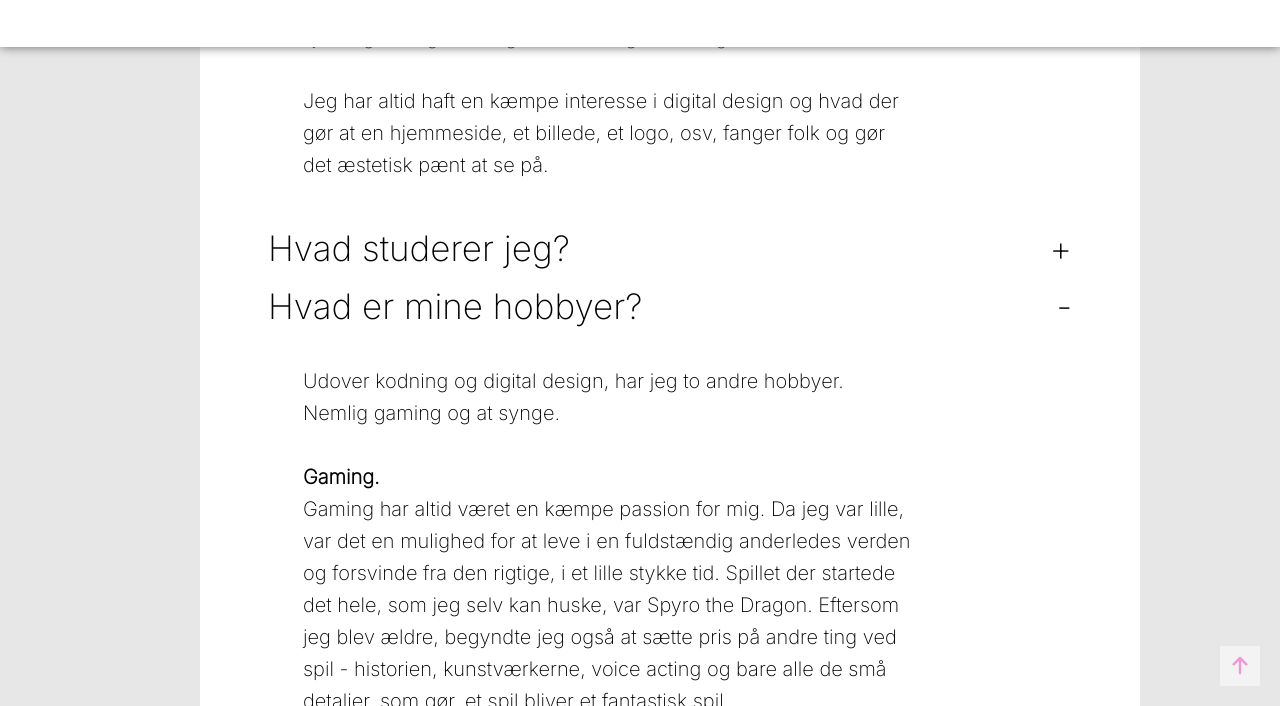
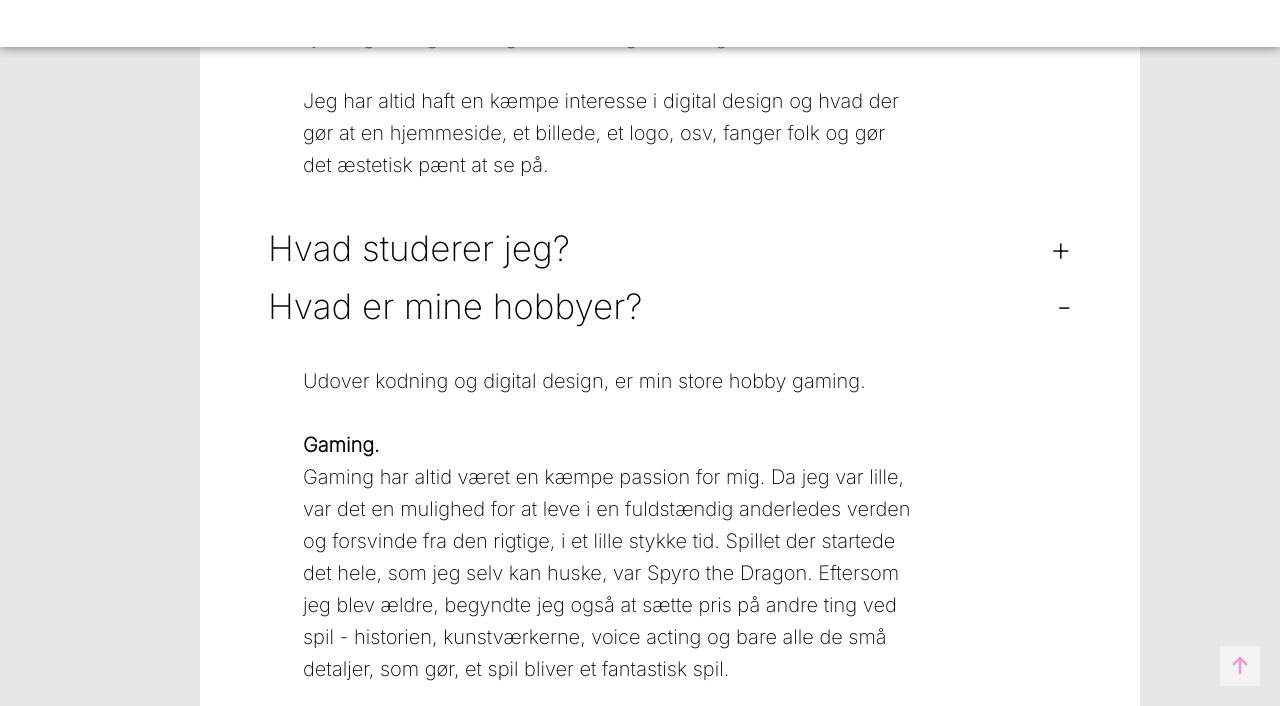
Before and after one commit to michellaking/miemichella, a plain HTML site: page index.html in a window 1280 px wide. Both pictures are taken after a click on the heading "Hvad er mine hobbyer?". Shown: the part 3554-4260 px from the top of the page. Drawn offline with Linux system fonts and the light colour scheme.

Commit message:
Update index.html

```diff
--- a/index.html
+++ b/index.html
@@ -311,8 +311,7 @@
       <details>
         <summary>Hvad er mine hobbyer?</summary>
         <p>
-          Udover kodning og digital design, har jeg to andre hobbyer. Nemlig
-          gaming og at synge.
+          Udover kodning og digital design, er min store hobby gaming.
           <br />
           <br />
           <b>Gaming.</b>
@@ -336,20 +335,6 @@
           ligge i sofaen og slappe af med.
           <br />
           <br />
-          <b>Synge.</b>
-          <br />
-          Jeg har altid elsket musik og at synge med på musik, lige siden jeg
-          var helt lille. Det allermest sjove for mig, var at prøve at imitere
-          sangerer; hvordan de knækkede deres stemme på bestemt tidspunkter,
-          deres vibrato eller hvor "tyk eller tynd" deres stemmer var.
-          <br />
-          <br />
-          I juli, 2013, oprettede jeg så min første YouTube-kanal, hvor jeg
-          ville uploade covers af, primært, Disney sange. Det var de sange, hvor
-          jeg allermest kunne vise mine "imitations-evner". Da jeg begyndte at
-          få en masse kommentarer og komplimenter, turde jeg tilsidst at uploade
-          covers i min egen stemme, og som ikke var imitationer.
-        </p>
       </details>
     </div>
 
```
